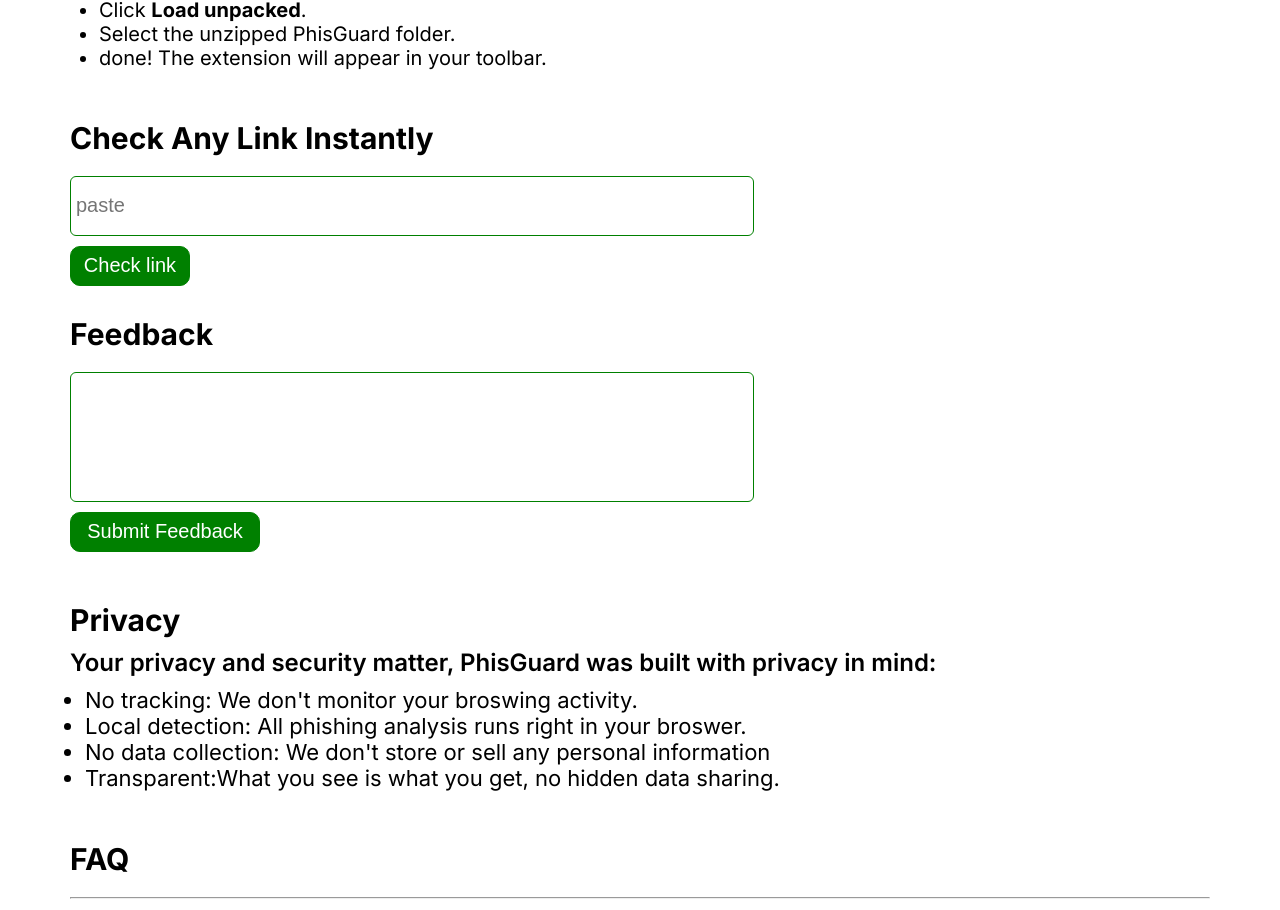
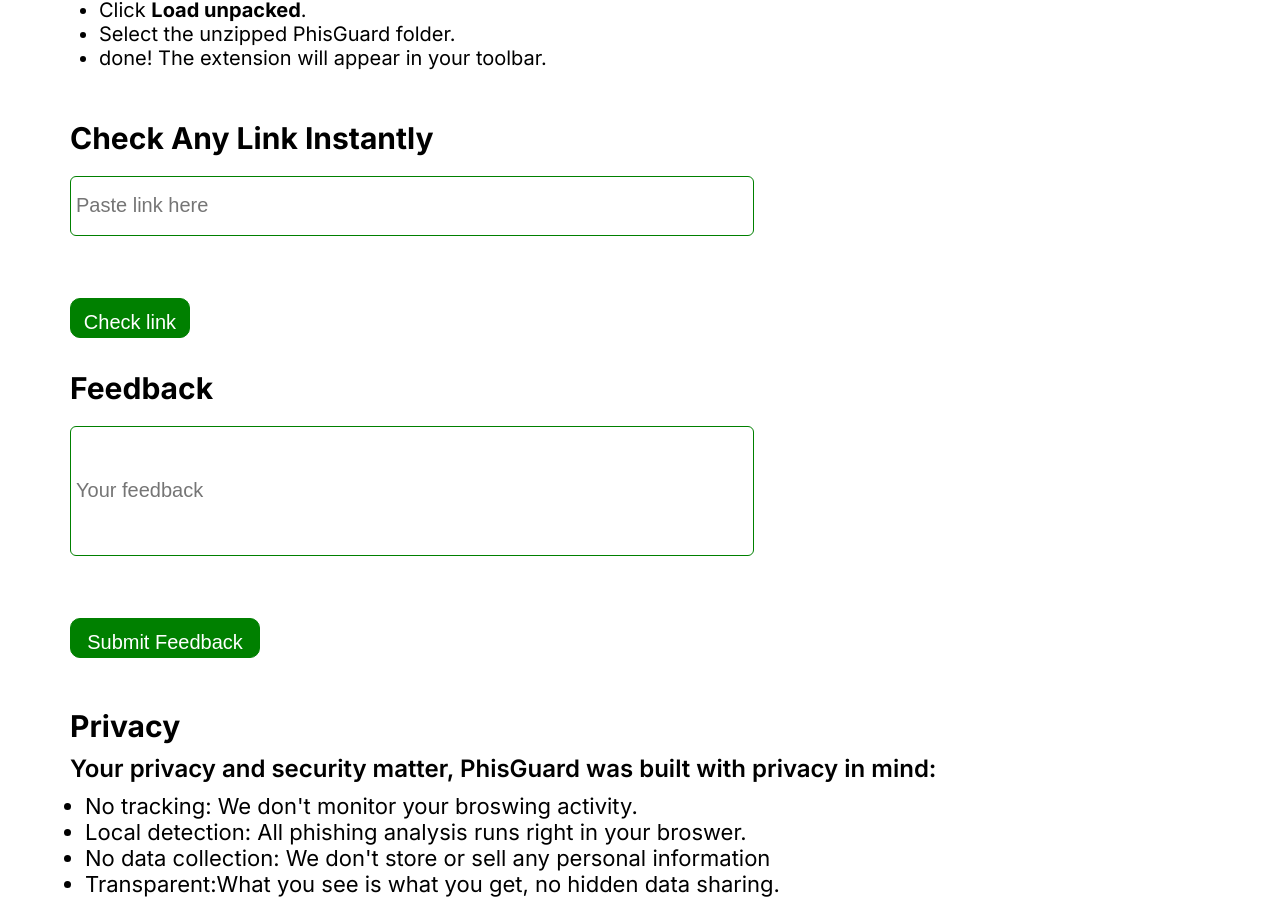
Before and after one commit to Lah-deh/PhisGuard, a React (Vite) app: page / in a window 1280 px wide. Shown: the part 1893-2803 px from the top of the page. Built offline with nearby package versions, Linux system fonts and the light colour scheme; a web font is replaced by a local one.

Commit message:
fixed the form

```diff
--- a/src/App.scss
+++ b/src/App.scss
@@ -278,8 +278,8 @@
 
 .Feed{
   margin-top: 50px;
-  margin-left: 15px;
-  margin-right: 15px;
+  margin-left: 30px;
+  margin-right: 30px;
   .Check{
     input{
       width: 60%;
@@ -301,6 +301,65 @@
 
     }
   }
+  .Feed {
+  max-width: 500px;
+  margin: 2rem auto;
+  padding: 2rem;
+  background-color: #f7f7f7;
+  border-radius: 1rem;
+  box-shadow: 0 8px 16px rgba(0, 0, 0, 0.1);
+  font-family: Arial, sans-serif;
+  color: #333;
+}
+
+.Check, .feedd {
+  margin-bottom: 2rem;
+}
+
+h3 {
+  margin-bottom: 1rem;
+  text-align: center;
+}
+
+form {
+  display: flex;
+  flex-direction: column;
+  gap: 1rem;
+}
+
+input {
+  padding: 0.75rem;
+  border: 1px solid #ccc;
+  border-radius: 0.5rem;
+  font-size: 1rem;
+  outline: none;
+
+  &:focus {
+    border-color: #007bff;
+  }
+}
+
+button {
+  padding: 0.75rem;
+  border: none;
+  border-radius: 0.5rem;
+  background-color: #007bff;
+  color: #fff;
+  font-size: 1rem;
+  cursor: pointer;
+  transition: background-color 0.3s ease;
+
+  &:hover:enabled {
+    background-color: #0056b3;
+  }
+
+  &:disabled {
+    background-color: #999;
+    cursor: not-allowed;
+  }
+}
+
+
   .feedd{
     margin-top: 30px;
     input{
--- a/src/Components/Feed.jsx
+++ b/src/Components/Feed.jsx
@@ -1,24 +1,80 @@
-import React from 'react'
+import React, { useState } from 'react';
+
 
 const Feed = () => {
+  const [link, setLink] = useState('');
+  const [loading, setLoading] = useState(false);
+  const [feedback, setFeedback] = useState('');
+
+  const handleCheckSubmit = async (e) => {
+    e.preventDefault();
+    setLoading(true);
+
+    try {
+      const response = await fetch('https://phishguard-api-0nyx.onrender.com/predict', {
+        method: 'POST',
+        headers: { 'Content-Type': 'application/json' },
+        body: JSON.stringify({ url: link })
+      });
+
+      const data = await response.json();
+
+      if (data.prediction === 1) {
+        alert(`⚠️ Warning: This link is flagged as phishing!\nConfidence: ${Math.round(data.confidence * 100)}%`);
+      } else if (data.prediction === 0) {
+        alert('✅ This link is safe.');
+      } else {
+        alert('❓ Could not determine the link status.');
+      }
+
+    } catch (error) {
+      console.error('Error checking link:', error);
+      alert('❌ Error checking the link. Please try again later.');
+    } finally {
+      setLoading(false);
+      setLink('');
+    }
+  };
+
+  const handleFeedbackSubmit = (e) => {
+    e.preventDefault();
+    alert(`✅ Feedback submitted: ${feedback}`);
+    setFeedback('');
+  };
+
   return (
-    <div className='Feed' id='feed'>
-      <div className='Check'>
-            <h3>Check Any Link Instantly</h3>
-            <form>
-                <input type='text' placeholder='paste'/><br/>
-                <button>Check link</button>
-            </form>
+    <div className="Feed">
+      <div className="Check">
+        <h3>Check Any Link Instantly</h3>
+        <form onSubmit={handleCheckSubmit}>
+          <input
+            type="url"
+            placeholder="Paste link here"
+            value={link}
+            onChange={(e) => setLink(e.target.value)}
+            required
+          /><br/>
+          <button type="submit" disabled={loading}>
+            {loading ? 'Checking...' : 'Check link'}
+          </button>
+        </form>
       </div>
-      <div className='feedd'>
-            <h3>Feedback</h3>
-            <form>
-                <input type='text'/><br/>
-                <button>Submit Feedback</button>
-            </form>
+
+      <div className="feedd">
+        <h3>Feedback</h3>
+        <form onSubmit={handleFeedbackSubmit}>
+          <input
+            type="text"
+            placeholder="Your feedback"
+            value={feedback}
+            onChange={(e) => setFeedback(e.target.value)}
+            required
+          /><br/>
+          <button type="submit">Submit Feedback</button>
+        </form>
       </div>
     </div>
-  )
-}
+  );
+};
 
-export default Feed
+export default Feed;
```
